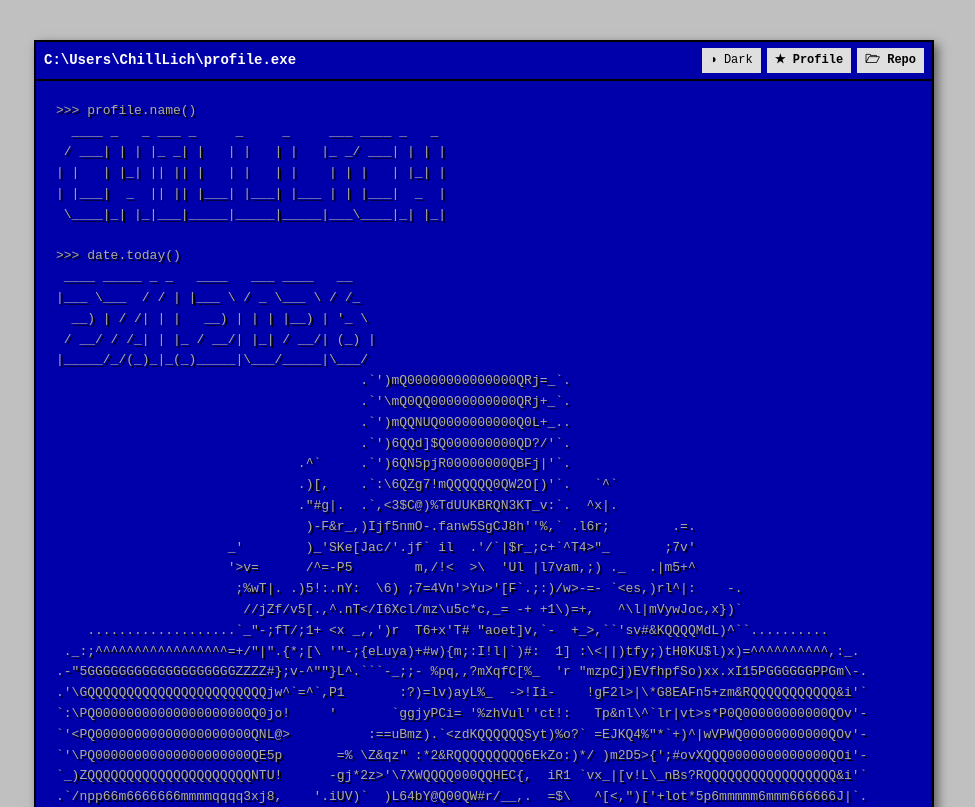
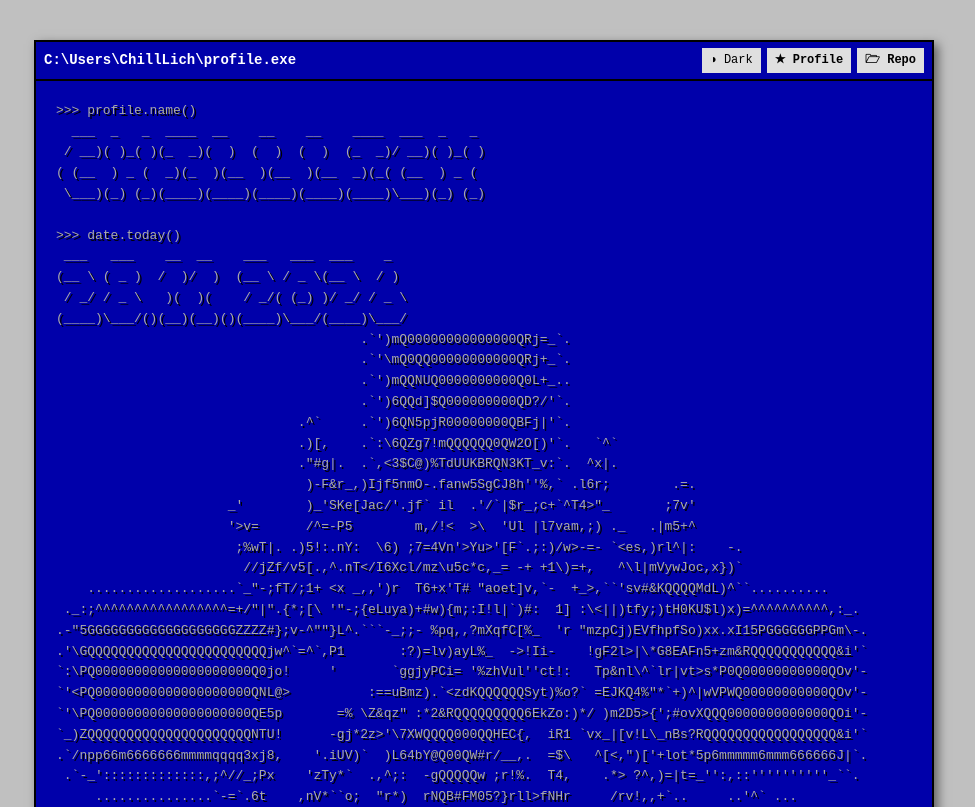
Before and after one commit to ChillLich/ChillLich, a plain HTML site: page docs/index.html in a window 1280 px wide. Shown: the top 807 px of the page, without its empty margins (156-1131 px from the left). Drawn offline with Linux system fonts and the light colour scheme.

Commit message:
deploy: 66014ed3864c8756b1f151d99007941c6a744f0b

```diff
--- a/docs/index.html
+++ b/docs/index.html
@@ -282,18 +282,16 @@
 
       <div class="terminal-body">
         <pre><code>&gt;&gt;&gt; profile.name()
-  ____ _   _ ___ _     _     _     ___ ____ _   _
- / ___| | | |_ _| |   | |   | |   |_ _/ ___| | | |
-| |   | |_| || || |   | |   | |    | | |   | |_| |
-| |___|  _  || || |___| |___| |___ | | |___|  _  |
- \____|_| |_|___|_____|_____|_____|___\____|_| |_|
+  ___  _   _  ____  __    __    __    ____  ___  _   _
+ / __)( )_( )(_  _)(  )  (  )  (  )  (_  _)/ __)( )_( )
+( (__  ) _ (  _)(_  )(__  )(__  )(__  _)(_( (__  ) _ (
+ \___)(_) (_)(____)(____)(____)(____)(____)\___)(_) (_)
 
 &gt;&gt;&gt; date.today()
- ____ _____ _ _   ____   ___ ____   __
-|___ \___  / / | |___ \ / _ \___ \ / /_
-  __) | / /| | |   __) | | | |__) | '_ \
- / __/ / /_| | |_ / __/| |_| / __/| (_) |
-|_____/_/(_)_|_(_)_____|\___/_____|\___/
+ ___   ___    __  __    ___   ___  ___    _
+(__ \ ( _ )  /  )/  )  (__ \ / _ \(__ \  / )
+ / _/ / _ \   )(  )(    / _/( (_) )/ _/ / _ \
+(____)\___/()(__)(__)()(____)\___/(____)\___/
 </code></pre>
 <pre class="ascii-avatar">
                                        .`&#x27;)mQ00000000000000QRj=_`.
```
Also changed, not shown: 1 other file.
